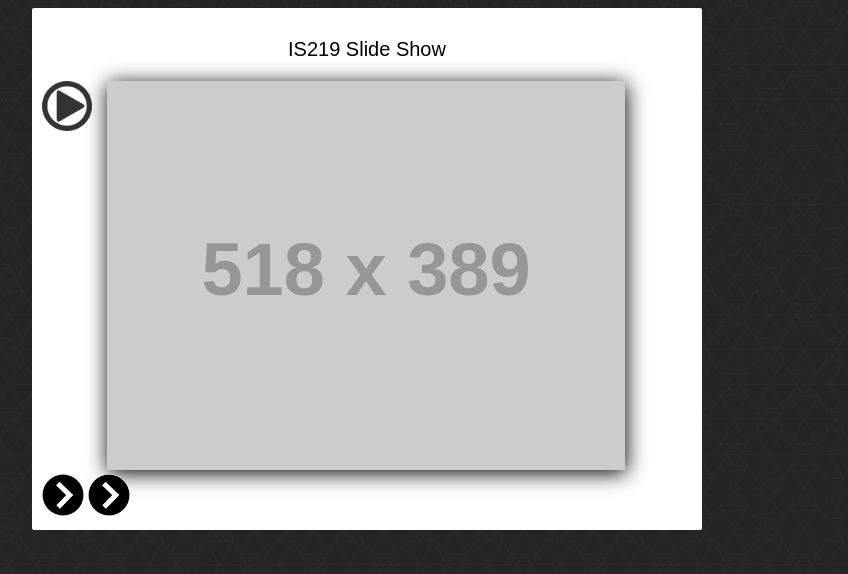
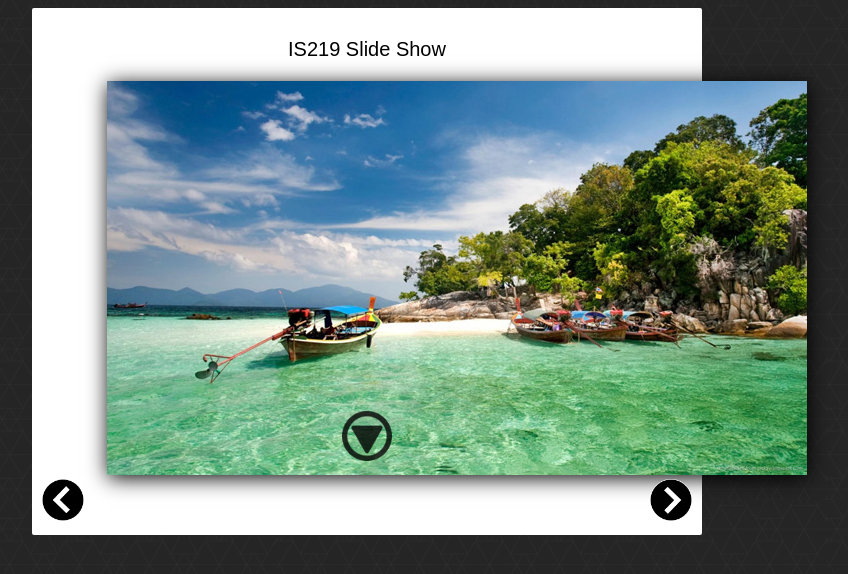
Before and after one commit to stval98/is219-p2, a PHP site: page /index.html in a window 1280 px wide. Shown: the top 574 px of the page, without its empty margins (273-1121 px from the left). Run offline with PHP 8.4, Linux system fonts and the light colour scheme; grey boxes labelled with a size stand in for pictures from a placeholder-image service; some libraries are stand-ins or nearby versions.

Commit message:
Part 3: Steps 1-7; Update swapPhoto() and add reverseSwap()

```diff
--- a/css/style.css
+++ b/css/style.css
@@ -30,7 +30,23 @@
 	position: absolute;
 	z-index: 3;
 	opacity: .8;
-	top: 0px;
+	top: 330px;
+	left:300px;
+	vertical-align: center;
+
+	-moz-transform: : all 1s ease;
+	-webkit-transform: : all 1s ease;
+	-o-transform: : all 1s ease;
+	transform: : all 1s ease;
+}
+
+.moreIndicator:hover {
+	opacity: 1;
+	-moz-transform: scale(1) rotate(270deg) translate(0px);
+	-webkit-transform: scale(1) rotate(270deg) translate(0px);
+	-o-transform: scale(1) rotate(270deg) translate(0px);
+	transform: scale(1) rotate(270deg) translate(0px);
+	z-index: 1000;
 }
 
 .thumbnail {
@@ -52,12 +68,24 @@
 #prevPhoto {
 	height: 42px;
 	width: 42px;
+	transform: rotate(180deg);
 }
+
+#prevPhoto:hover {
+   opacity: 0.8;
+
+  }
 
 #nextPhoto {
 	height: 42px;
 	width: 42px;
+	float: right;
 }
+
+#nextPhoto:hover {
+   opacity: 0.8;
+
+  }
 
 .details p {
 	margin-top: 20px;
@@ -70,12 +98,30 @@
 
 /*Add CSS styles to rotate the element 90deg
 Make it animate nicely. You'll need CSS3 for this*/
-.rot90 {}
+.rot90 {
+	-webkit-transform: rotate(90deg);
+    -moz-transform: rotate(90deg);
+    -o-transform: rotate(90deg);
+    -ms-transform: rotate(90deg);
+    transform: rotate(90deg);
+}
 
 /*Add CSS styles to rotate the element 180deg
 Make it animate nicely. You'll need CSS3 for this*/
-.rot180 {}
+.rot180 {
+	-webkit-transform: rotate(180deg);
+    -moz-transform: rotate(180deg);
+    -o-transform: rotate(180deg);
+    -ms-transform: rotate(180deg);
+    transform: rotate(180deg);
+}
 
 /*Add CSS styles to rotate the element 270deg
 Make it animate nicely. You'll need CSS3 for this*/
-.rot270 {}
+.rot270 {
+	-webkit-transform: rotate(270deg);
+    -moz-transform: rotate(270deg);
+    -o-transform: rotate(270deg);
+    -ms-transform: rotate(270deg);
+    transform: rotate(270deg);
+}
--- a/index.html
+++ b/index.html
@@ -15,8 +15,9 @@
     <div id="slideShow">
       <div class="photoHolder">
         <img class="thumbnail" id="photo" src="http://placehold.it/518x389?text=Welcome+to+my+Gallery" alt="Gallery Image"/>
-      </div>
-      <img class="moreIndicator rot90" src="img/more.png" alt="More Content"/>
+      <!--Change to be horizontally centered and bottom aligned with its sibling img element. -->
+	  </div>
+      <img id="more" class="moreIndicator rot90" src="img/more.png" alt="More Content"/>
       <div id="nav">
         <img id="prevPhoto" class='rot180' src="img/arrow.png" alt="Previous Photo"/>
         <img id="nextPhoto" src="img/arrow.png" alt="Next Photo"/>
@@ -26,7 +27,6 @@
         <p class="description" value="placeholder">Description: </p>
         <p class="date" value="placeholder">Date: </p>
       </div>
-
     </div>
   </div>
 </body>
```
Also changed, not shown: js/gallery.js (+63 -13 lines).
